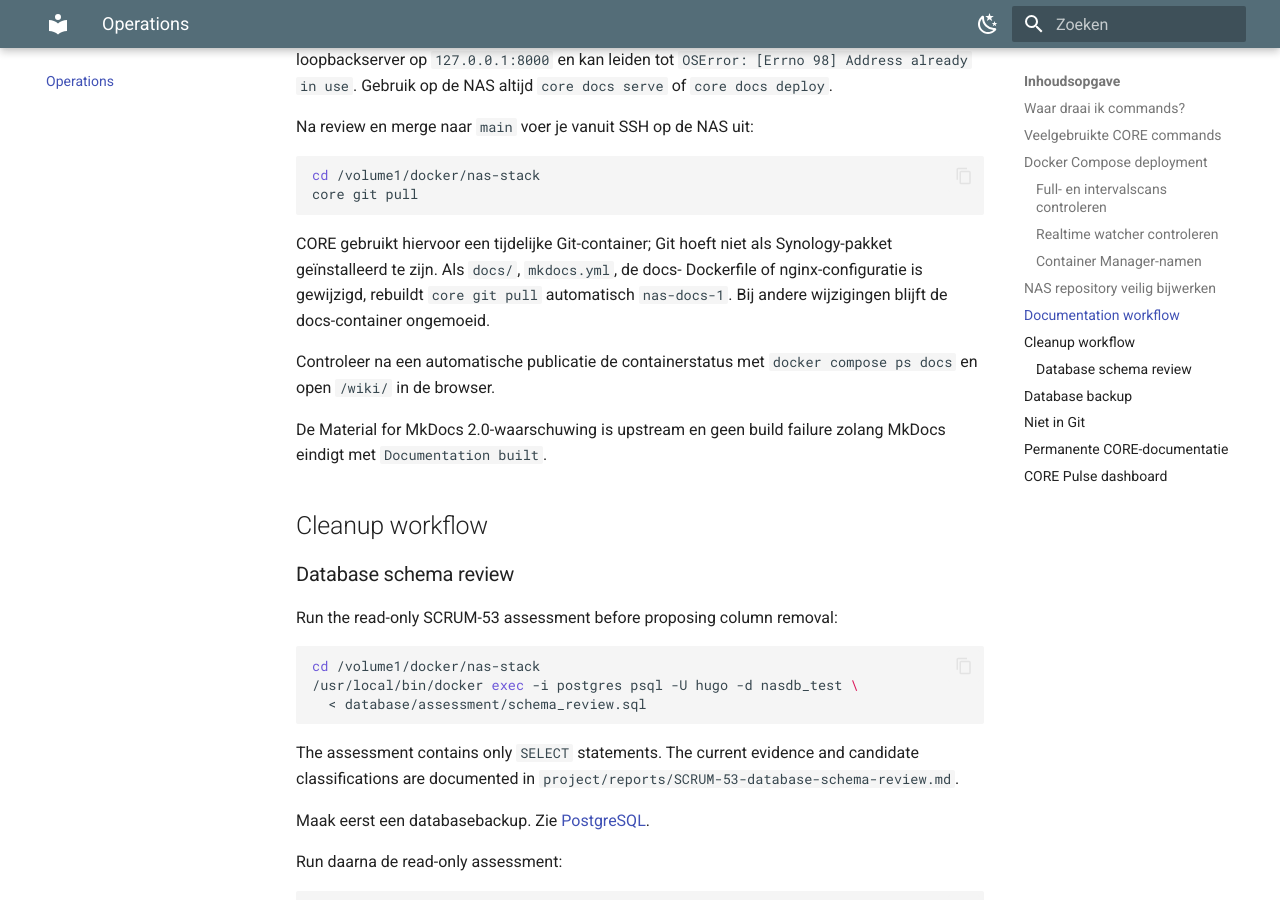
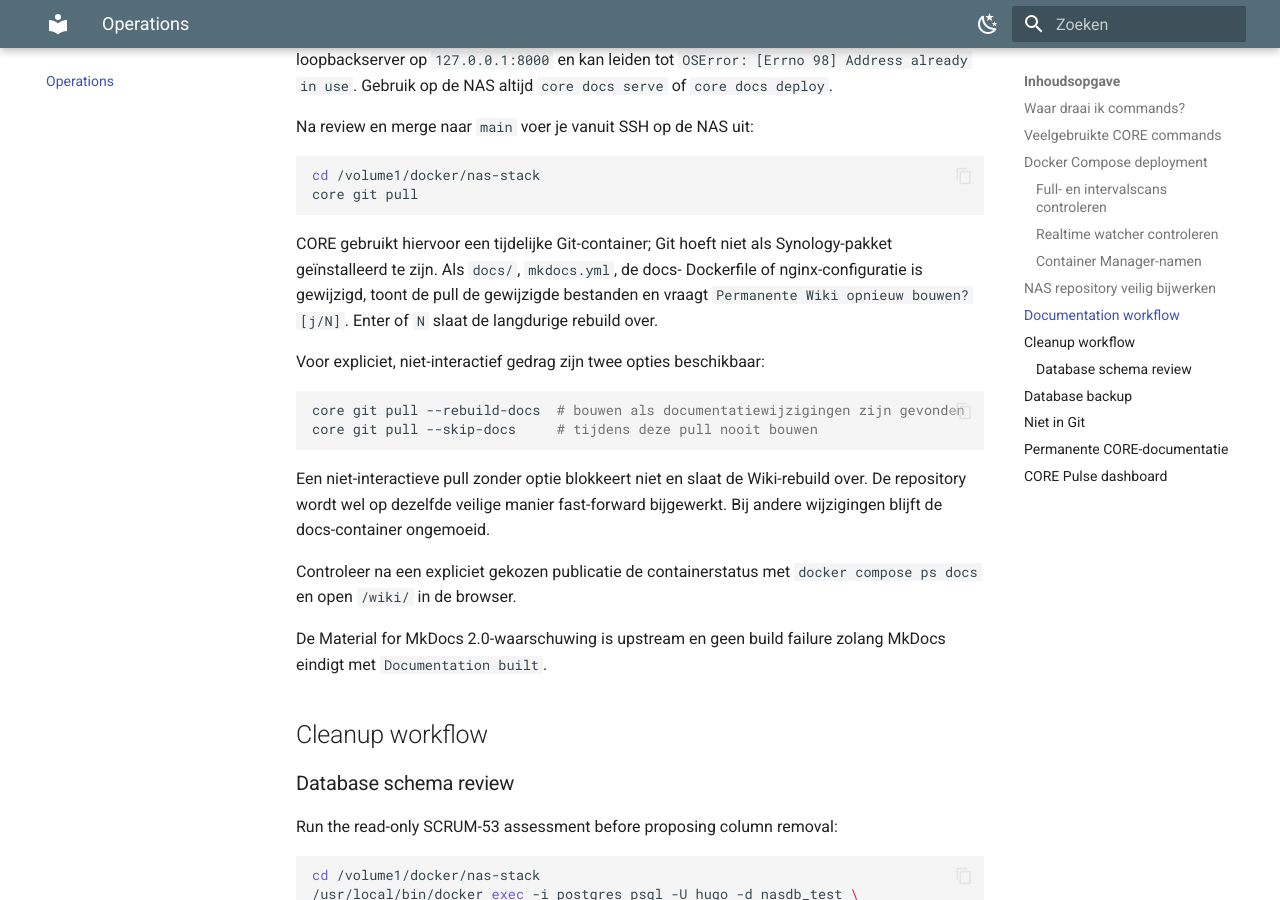
Before and after one commit to hugcoding/core-platform, an MkDocs documentation site: the page built from docs/wiki/operations.md, in a window 1280 px wide and 900 px high, scrolled down 4689 px. Built offline with MkDocs 1.6.1 and Material for MkDocs 9.7.7, drawn with Linux system fonts in a browser that asks for light colours.

Commit message:
Make documentation rebuild opt-in after pull

````diff
--- a/docs/wiki/operations.md
+++ b/docs/wiki/operations.md
@@ -215,11 +215,22 @@ core git pull
 
 CORE gebruikt hiervoor een tijdelijke Git-container; Git hoeft niet als
 Synology-pakket geïnstalleerd te zijn. Als `docs/`, `mkdocs.yml`, de docs-
-Dockerfile of nginx-configuratie is gewijzigd, rebuildt `core git pull`
-automatisch `nas-docs-1`. Bij andere wijzigingen blijft de docs-container
-ongemoeid.
+Dockerfile of nginx-configuratie is gewijzigd, toont de pull de gewijzigde
+bestanden en vraagt `Permanente Wiki opnieuw bouwen? [j/N]`. Enter of `N` slaat
+de langdurige rebuild over.
 
-Controleer na een automatische publicatie de containerstatus met
+Voor expliciet, niet-interactief gedrag zijn twee opties beschikbaar:
+
+```bash
+core git pull --rebuild-docs  # bouwen als documentatiewijzigingen zijn gevonden
+core git pull --skip-docs     # tijdens deze pull nooit bouwen
+```
+
+Een niet-interactieve pull zonder optie blokkeert niet en slaat de Wiki-rebuild
+over. De repository wordt wel op dezelfde veilige manier fast-forward bijgewerkt.
+Bij andere wijzigingen blijft de docs-container ongemoeid.
+
+Controleer na een expliciet gekozen publicatie de containerstatus met
 `docker compose ps docs` en open `/wiki/` in de browser.
 
 De Material for MkDocs 2.0-waarschuwing is upstream en geen build failure
````
Also changed, not shown: 3 other files.
